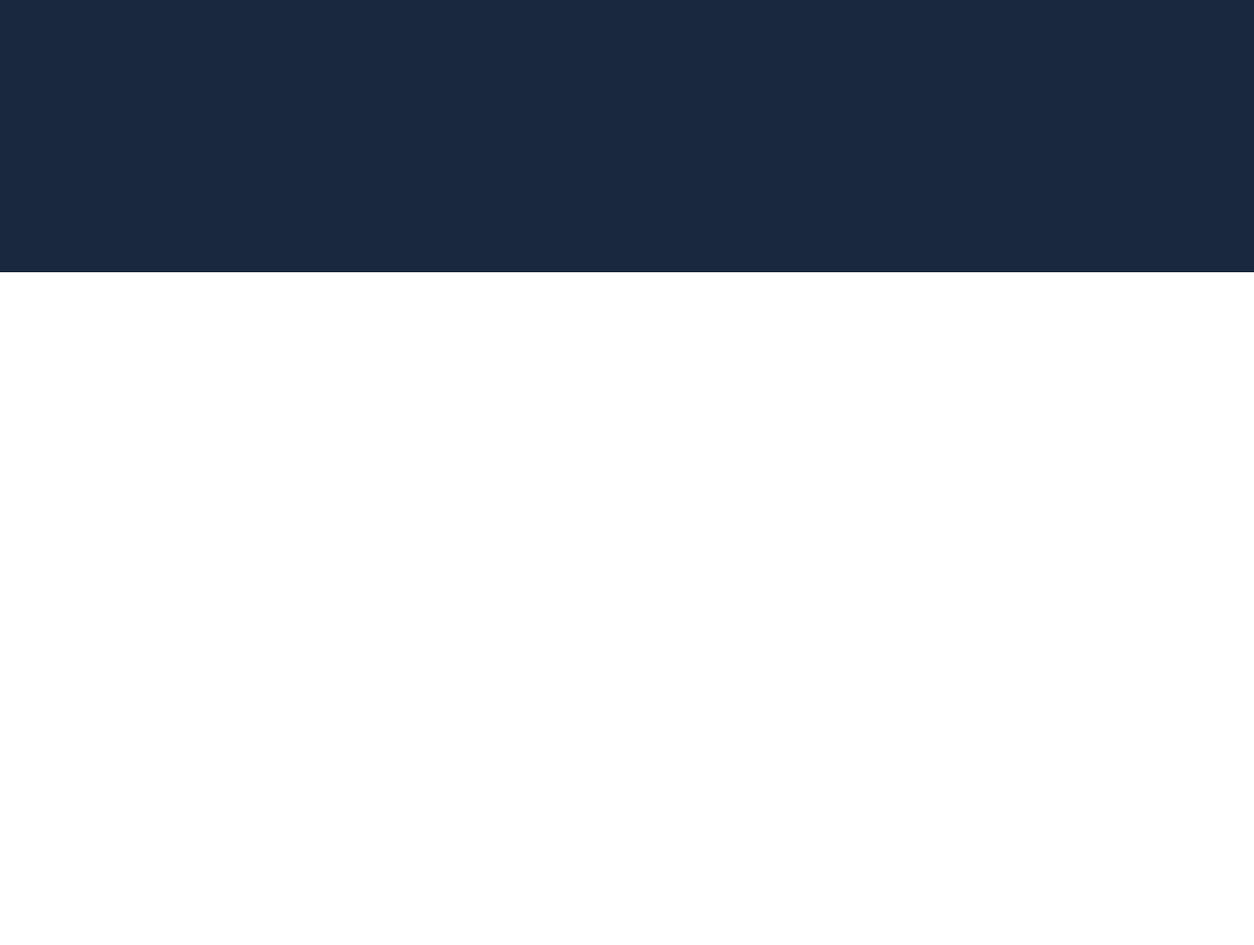
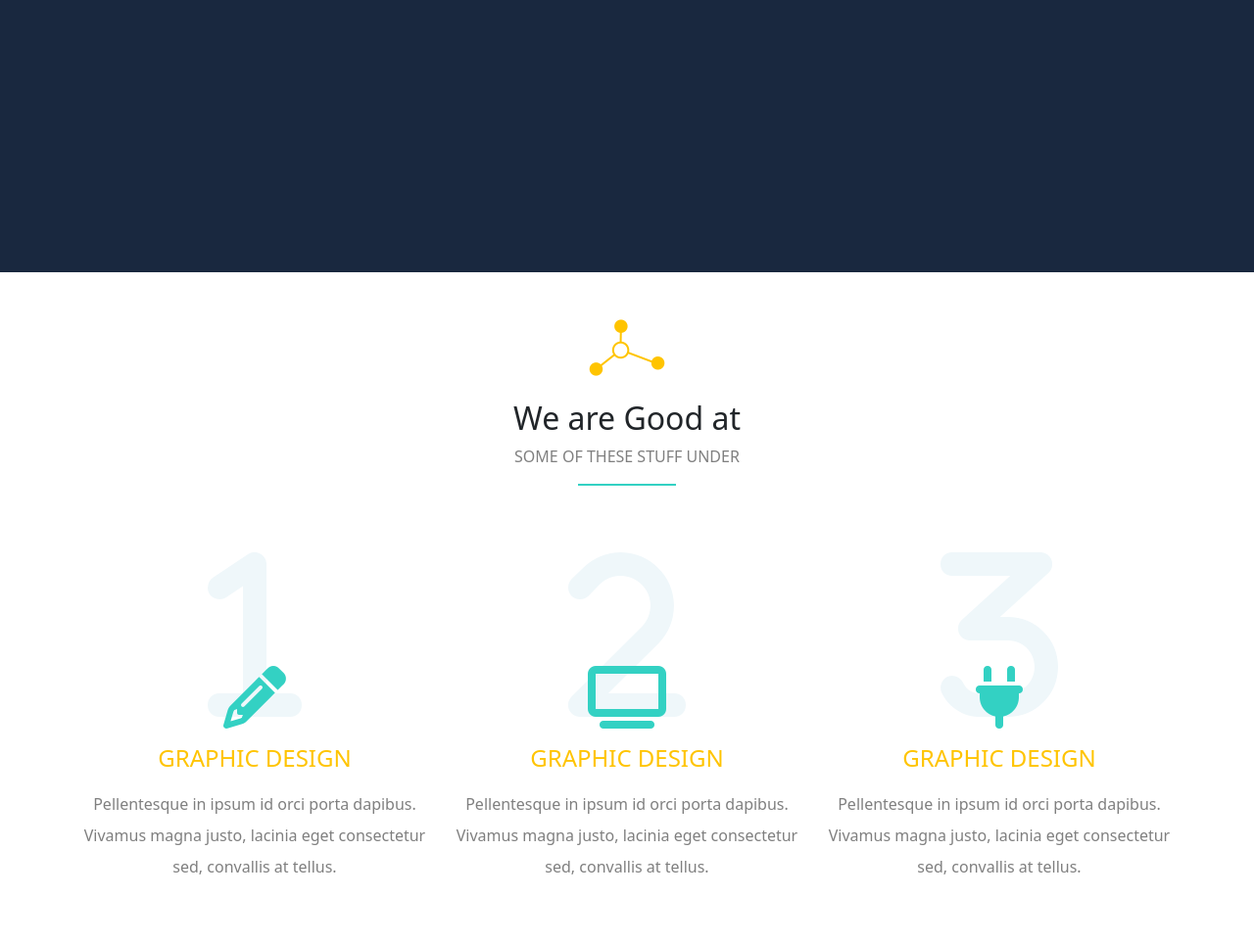
Before and after one commit to dema-jafar/Bootstrap-training, a plain HTML site: page index.html in a window 1280 px wide. Shown: the part 522-1487 px from the top of the page at 98% size. Before the commit the page ends 800 px from the top, so only its background shows below. Drawn offline with nearby package versions, Linux system fonts and the light colour scheme.

Commit message:
add services

```diff
--- a/assets/style.css
+++ b/assets/style.css
@@ -4,6 +4,14 @@
     box-sizing: border-box;
 }
 
+.title:after {
+    content: "";
+    position: absolute;
+    width: 100px;
+    height: 2px;
+    background-color: #33d1c3;
+    transform: translateX(-50%);
+}
 /* start navbar */
 .navbar {
     background-color: #19283f;
@@ -49,3 +57,29 @@
     height: calc(100vh - 72px);
 }
 /* end landing */
+
+/* start services */
+
+.services .serv .icons .num,
+.services .serv .icons .pencil {
+    left: 50%;
+    transform: translateX(-50%);
+}
+
+.services .serv .icons {
+    height: 250px;
+}
+
+.services .serv .icons .num {
+    color: #eff7fa;
+    font-size: 12rem;
+}
+
+.services .serv .icons .pencil {
+    color: #33d1c3;
+}
+
+.services .serv h4 {
+    color: #ffc400;
+}
+/* end services */
--- a/index.html
+++ b/index.html
@@ -22,11 +22,10 @@
 
 <body>
     <header>
-
-         <!-- start navbar -->
+    <!-- start navbar -->
     <nav class="navbar navbar-expand-lg">
         <div class="container">
-            <a class="navbar-brand" href="#"><img src="./assets/imgs/logo.png"></a>
+            <a class="navbar-brand" href="#"><img src="./assets/imgs/logo.png" alt="logo image"></a>
             <button class="navbar-toggler" type="button" data-bs-toggle="collapse"
                 data-bs-target="#navbarSupportedContent" aria-controls="navbarSupportedContent" aria-expanded="false"
                 aria-label="Toggle navigation">
@@ -53,7 +52,7 @@
                 <div class="search ps-3 pe-3 d-none d-lg-block">
                     <i class="fa-solid fa-magnifying-glass"></i>
                 </div>
-                <a class="btn btn-danger rounded-pill main-button ps-3 pe-3" href="#">Login</a>
+                <a class="btn btn-danger rounded-pill ps-3 pe-3" href="#">Login</a>
             </div>
         </div>
     </nav>
@@ -64,12 +63,57 @@
         <div class="text-center text-light">
             <h1>Taste the Creativity</h1>
             <p class="fs-6 text-white-50 mb-5">We make awesome graphic and web design</p>
-            <a class="btn btn-danger rounded-pill main-button ps-3 pe-3" href="#">Get Started</a>
+            <a class="btn btn-danger rounded-pill ps-3 pe-3" href="#">Get Started</a>
         </div>
     </div>
     <!-- end landing -->
+    </header>
 
-    </header>
+    <main>
+        <!-- start services -->
+        <section class="services pt-5 pb-5 text-center">
+            <div class="container">
+                <div class="title position-relative">
+                    <img class="mb-4" src="./assets/imgs/title.png" alt="title image">
+                    <h2>We are Good at</h2>
+                    <p class="text-black-50 text-uppercase">some of these stuff under</p>
+                </div>
+                <div class="row">
+                    <div class="col-md-6 col-lg-4">
+                        <div class="serv">
+                            <div class="icons position-relative">
+                                <i class="fa-solid fa-1 position-absolute bottom-0 num"></i>
+                                <i class="fa-solid fa-pencil fa-4x position-absolute bottom-0 pencil"></i>
+                            </div>
+                            <h4 class="mt-3 mb-3 text-uppercase">graphic design</h4>
+                            <p class="text-black-50 lh-lg">Pellentesque in ipsum id orci porta dapibus. Vivamus magna justo, lacinia eget consectetur sed, convallis at tellus.</p>
+                        </div>
+                    </div>
+                    <div class="col-md-6 col-lg-4">
+                        <div class="serv">
+                            <div class="icons position-relative">
+                                <i class="fa-solid fa-2 position-absolute bottom-0 num"></i>
+                                <i class="fa-solid fa-tv fa-4x position-absolute bottom-0 pencil"></i>
+                            </div>
+                            <h4 class="mt-3 mb-3 text-uppercase">graphic design</h4>
+                            <p class="text-black-50 lh-lg">Pellentesque in ipsum id orci porta dapibus. Vivamus magna justo, lacinia eget consectetur sed, convallis at tellus.</p>
+                        </div>
+                    </div>
+                    <div class="col-md-6 col-lg-4">
+                        <div class="serv">
+                            <div class="icons position-relative">
+                                <i class="fa-solid fa-3 position-absolute bottom-0 num"></i>
+                                <i class="fa-solid fa-plug fa-4x position-absolute bottom-0 pencil"></i>
+                            </div>
+                            <h4 class="mt-3 mb-3 text-uppercase">graphic design</h4>
+                            <p class="text-black-50 lh-lg">Pellentesque in ipsum id orci porta dapibus. Vivamus magna justo, lacinia eget consectetur sed, convallis at tellus.</p>
+                        </div>
+                    </div>
+                </div>
+            </div>
+        </section>
+        <!-- end services -->
+    </main>
 </body>
 
 </html>
```
